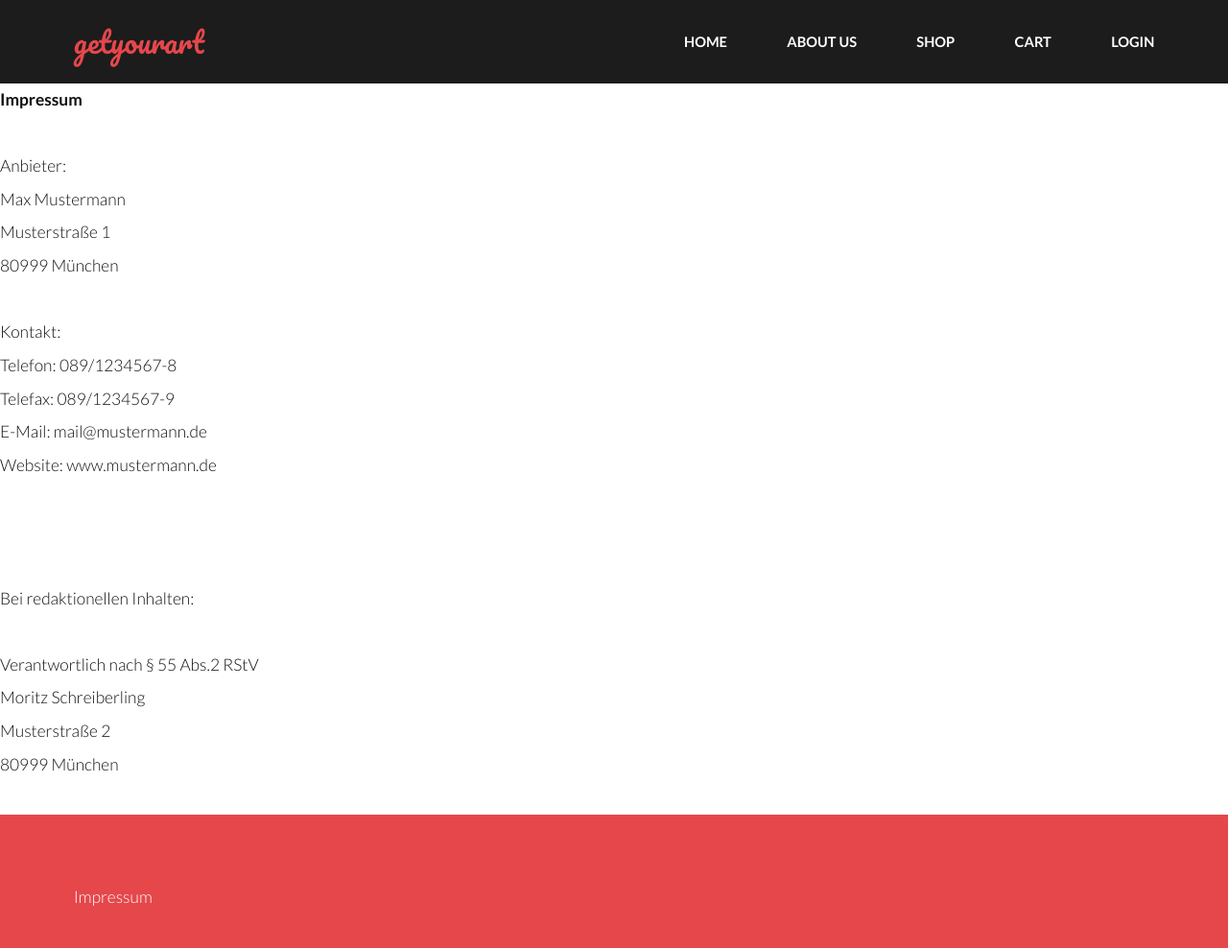
After one commit to TheBenitoo/GetYourArt, a PHP site: page /pages/imprint.php in a window 1280 px wide. The commit adds this page. Shown: the whole page at 96% size. Run offline with PHP 8.4, Linux system fonts and the light colour scheme; some libraries are stand-ins or nearby versions.

Commit message:
- added a footer to all pages

```diff
--- a/Shop/assets/CSS/style.css
+++ b/Shop/assets/CSS/style.css
@@ -1263,3 +1263,14 @@ img.profile {
 	font-size: 13px;
 	margin-bottom: 10px;
 }
+
+footer a {
+	text-align: center;
+}
+
+div.imprint {
+	margin: 0 auto 0 auto;
+	display: flex;
+	justify-content: center;
+	flex-flow: column;
+}
--- a/Shop/functions/login.php
+++ b/Shop/functions/login.php
@@ -55,4 +55,5 @@ if (isset($_GET['login'])) {
 
 
 </body>
+<?php include "../includes/footer.php"; ?>
 </html>
--- a/Shop/functions/registry.php
+++ b/Shop/functions/registry.php
@@ -121,4 +121,5 @@ if($showFormular) {
 }
 ?>
 </body>
+<?php include "../includes/footer.php"; ?>
 </html>
--- /dev/null
+++ b/Shop/includes/footer.php
@@ -0,0 +1,14 @@
+
+<DOCTYPE! html>
+
+<html>
+
+<footer id="footer">
+    <div class="inner">
+        <nav>
+            <a href="../pages/imprint.php">Impressum</a>
+        </nav>
+    </div>
+</footer>
+
+</html>
--- a/Shop/pages/aboutUs.php
+++ b/Shop/pages/aboutUs.php
@@ -57,4 +57,5 @@
 				</div>
 			</section>
 </body>
+<?php include "../includes/footer.php"; ?>
 </html>
--- a/Shop/pages/blog.php
+++ b/Shop/pages/blog.php
@@ -47,4 +47,5 @@
 
     ?>
 </body>
+<?php include "../includes/footer.php"; ?>
 </html>
--- a/Shop/pages/cart.php
+++ b/Shop/pages/cart.php
@@ -114,4 +114,5 @@
 </div>
   </div>
 </body>
+<?php include "../includes/footer.php"; ?>
 </html>
--- a/Shop/pages/contact.php
+++ b/Shop/pages/contact.php
@@ -64,4 +64,5 @@ function filterTable($query)
             </table>
         </form>
       </body>
+      <?php include "../includes/footer.php"; ?>
  </html>
--- /dev/null
+++ b/Shop/pages/imprint.php
@@ -0,0 +1,29 @@
+<?php
+session_start();
+include "../includes/header.php";
+?>
+<!DOCTYPE html>
+
+<html>
+
+<head>
+
+<meta charset="UTF-8">
+<title> Impressum </title>
+
+</head>
+
+<body>
+
+<div class="imprint">
+    <p><strong>Impressum</strong></p>
+    <p>Anbieter:<br />Max Mustermann<br />Musterstraße 1<br />80999 München</p>
+    <p>Kontakt:<br />Telefon: 089/1234567-8<br />Telefax: 089/1234567-9<br />E-Mail: mail@mustermann.de<br />Website: www.mustermann.de</p>
+    <p> </p>
+    <p>Bei redaktionellen Inhalten:</p>
+    <p>Verantwortlich nach § 55 Abs.2 RStV<br />Moritz Schreiberling<br />Musterstraße 2<br />80999 München</p>
+</div>
+
+</body>
+<?php include "../includes/footer.php"; ?>
+</html>
--- a/Shop/pages/index.php
+++ b/Shop/pages/index.php
@@ -10,7 +10,7 @@
 <body>
 
     <?php
-      include "../includes/header.php"
+      include "../includes/header.php";
     ?>
 
 		<!-- Titelbild -->
@@ -122,4 +122,5 @@
 		<!-- Scripts -->
 
 	</body>
+    <?php include "../includes/footer.php"; ?>
 </html>
--- a/Shop/pages/product.php
+++ b/Shop/pages/product.php
@@ -113,7 +113,6 @@
 </form>
 </div>
 
-
-
 </body>
+<?php include "../includes/footer.php"; ?>
 </html>
--- a/Shop/pages/profile.php
+++ b/Shop/pages/profile.php
@@ -63,4 +63,5 @@ extract($resultArray[0], EXTR_OVERWRITE);
     </div>
 </div>
 </body>
+<?php include "../includes/footer.php"; ?>
 </html>
--- a/Shop/pages/shop.php
+++ b/Shop/pages/shop.php
@@ -176,4 +176,5 @@ for ($i=1; $i<=$x; $i++)
 
 
 </body>
+<?php include "../includes/footer.php"; ?>
 </html>
```
